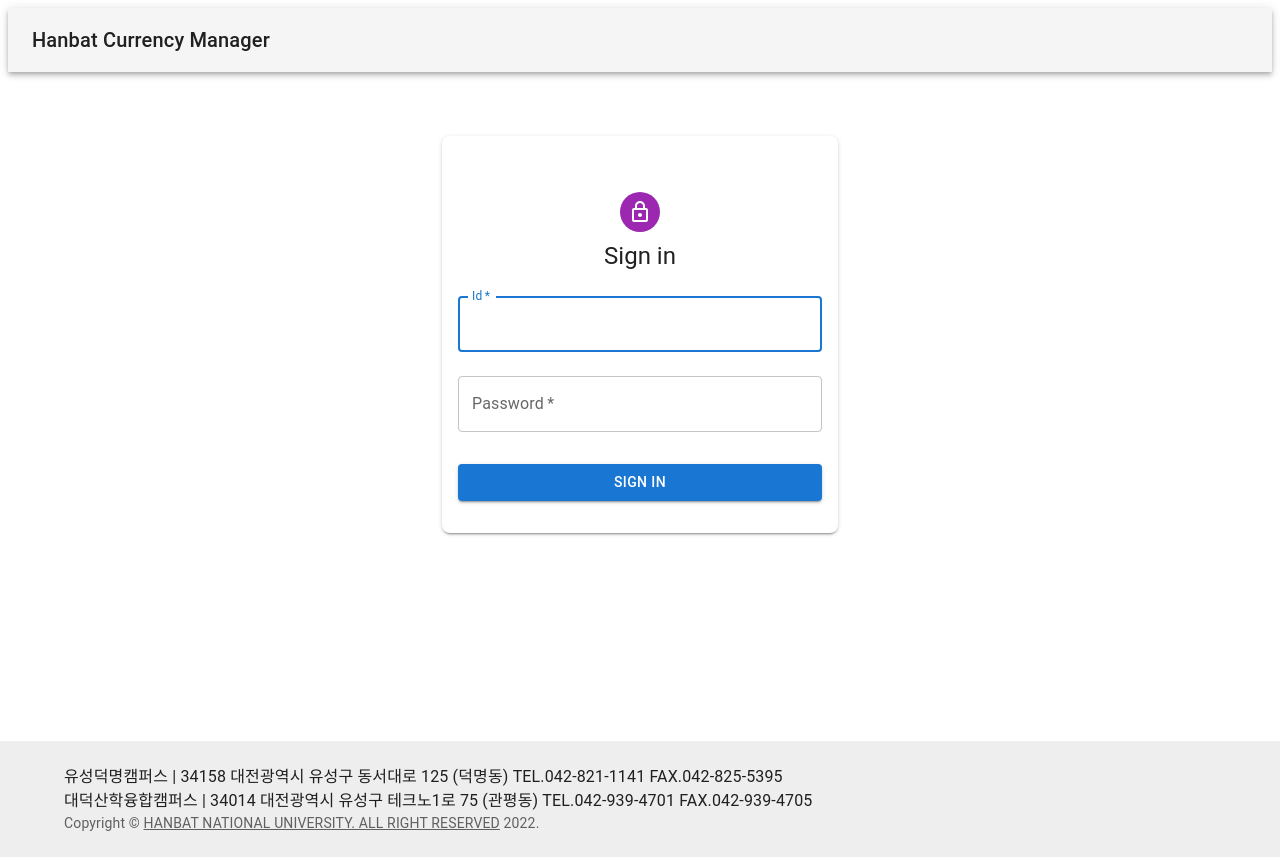
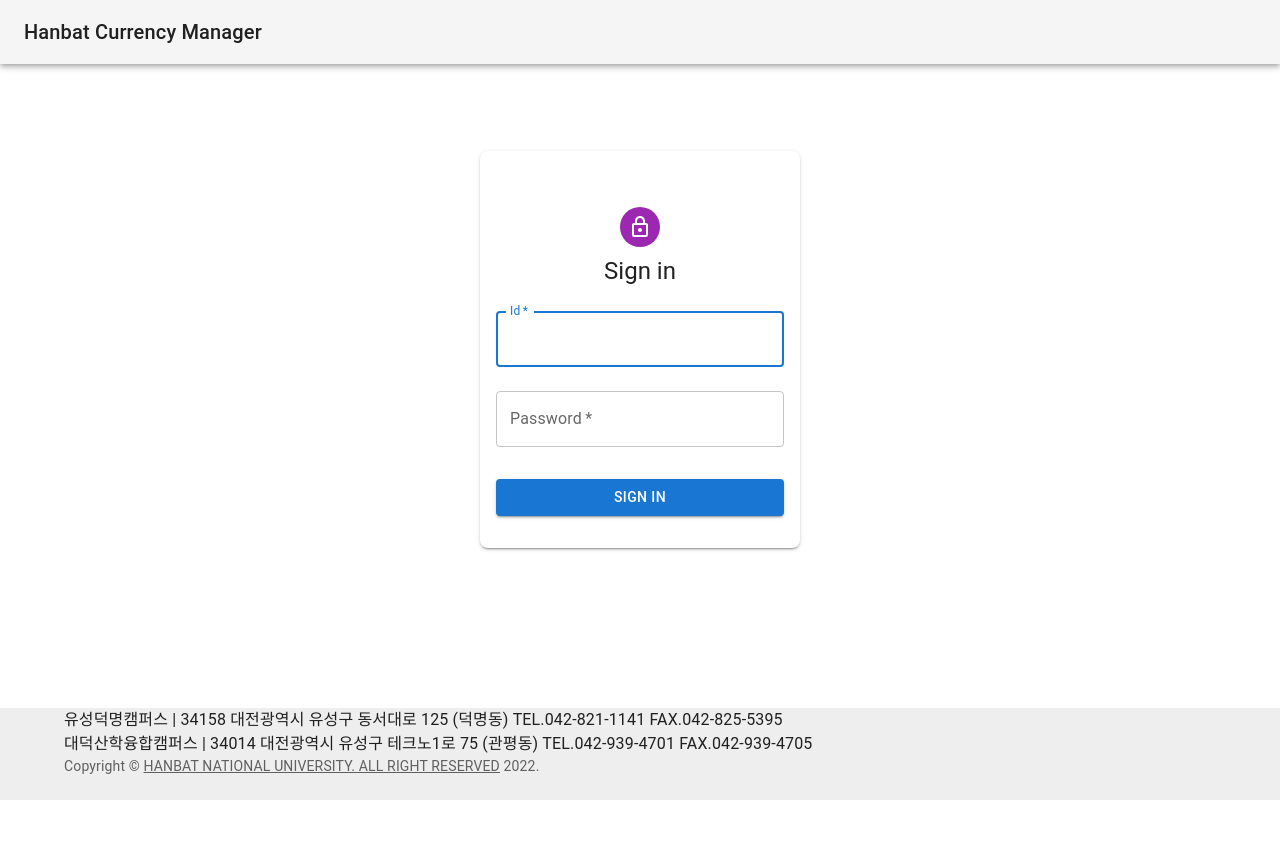
Before and after one commit to HANBAT-MoBlock/Hyperledger-Admin-Web, a React (Create React App) app: page /login in a window 1280 px wide. After the commit the page ends 800 px from the top, so only its background shows below. Built offline with nearby package versions, Linux system fonts and the light colour scheme.

Commit message:
refactor: redesign signin

```diff
--- a/src/Router.tsx
+++ b/src/Router.tsx
@@ -1,4 +1,4 @@
-import { BrowserRouter, Route, Switch } from "react-router-dom";
+import { BrowserRouter, Redirect, Route, Switch } from "react-router-dom";
 import SignIn from "./routes/layout/login/SignIn";
 import Dashboard from "./routes/layout/Dashboard";
 
@@ -15,6 +15,9 @@
         <Route path="/login">
           <SignIn />
         </Route>
+        <Route path="/">
+          <Redirect to="login"/>
+        </Route>
       </Switch>
     </BrowserRouter>
   );
--- a/src/api.ts
+++ b/src/api.ts
@@ -11,8 +11,9 @@
   },
 
   function(error) {
-    if (error.response.status === 401) {
+    if (error.response.status === 401 || error.response.status == 403) {
       localStorage.clear();
+      alert("잘못된 접근 입니다.")
       window.location.href = "/login";
     } else {
       console.log(error);
--- a/src/component/StickyFooter.tsx
+++ b/src/component/StickyFooter.tsx
@@ -22,9 +22,10 @@
     <Box
       component="footer"
       sx={{
+        minWidth:"100vw",
         py: 3,
         px: 2,
-        mt: "26vh",
+        pt:"auto",
         backgroundColor: (theme) =>
           theme.palette.mode === "light"
             ? theme.palette.grey[200]
--- a/src/component/StickyHeader.tsx
+++ b/src/component/StickyHeader.tsx
@@ -3,10 +3,11 @@
 import Box from "@mui/material/Box";
 import Toolbar from "@mui/material/Toolbar";
 import Typography from "@mui/material/Typography";
+import { maxHeaderSize } from "http";
 
 function StickyHeader() {
   return (
-    <Box sx={{ flexGrow: 1, pl: 1, pr: 1, pt: 1 }}>
+    <Box sx={{ flexGrow: 1, minWidth: "100vw"}}>
       <AppBar position="static" color="default">
         <Toolbar>
           <Typography variant="h6" component="div" sx={{ flexGrow: 1 }}>
--- a/src/routes/layout/login/SignIn.tsx
+++ b/src/routes/layout/login/SignIn.tsx
@@ -7,7 +7,6 @@
 import Box from "@mui/material/Box";
 import LockOutlinedIcon from "@mui/icons-material/LockOutlined";
 import Typography from "@mui/material/Typography";
-import Container from "@mui/material/Container";
 import { createTheme, ThemeProvider } from "@mui/material/styles";
 import StickyFooter from "../../../component/StickyFooter";
 import StickyHeader from "../../../component/StickyHeader";
@@ -24,7 +23,7 @@
   let history = useHistory();
 
   const fetchLoginApi = () => {
-    fetch(`http://119.203.225.3:8080/admin/login?email=${id}&password=${pw}`)
+    fetch(`http://119.203.225.3:80/admin/login?email=${id}&password=${pw}`)
       .then((response) => {
         if (!response.ok) {
           alert("계정 정보가 일치하지 않습니다.");
@@ -50,19 +49,26 @@
     fetchLoginApi();
   };
   return (
-    <ThemeProvider theme={theme}>
+    <Box
+      sx={{
+        display: 'flex',
+        flexDirection: 'column',
+        minHeight: '100vh',
+        alignItems: "center"
+      }}
+    >
+      <CssBaseline />
       <StickyHeader />
-      <Container component="main" maxWidth="xs">
-        <CssBaseline />
         <Box
           sx={{
             pl: 2,
             pr: 2,
             pt: 6,
             pb: 2,
+            width: "25vw",
             borderRadius: 2,
             boxShadow: 2,
-            marginTop: 8,
+            mb:20,
             display: "flex",
             flexDirection: "column",
             alignItems: "center"
@@ -112,9 +118,8 @@
             </Button>
           </Box>
         </Box>
-      </Container>
       <StickyFooter />
-    </ThemeProvider>
+    </Box>
   );
 }
 
```
